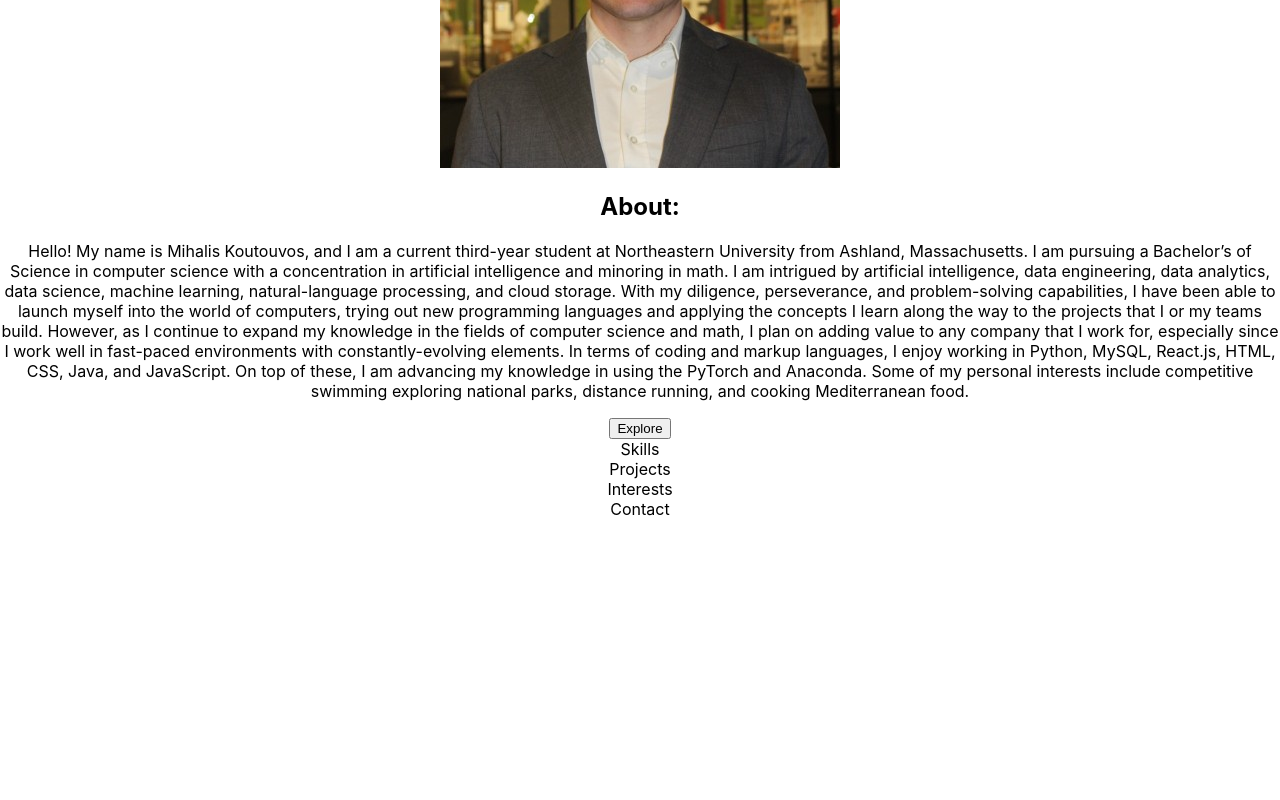
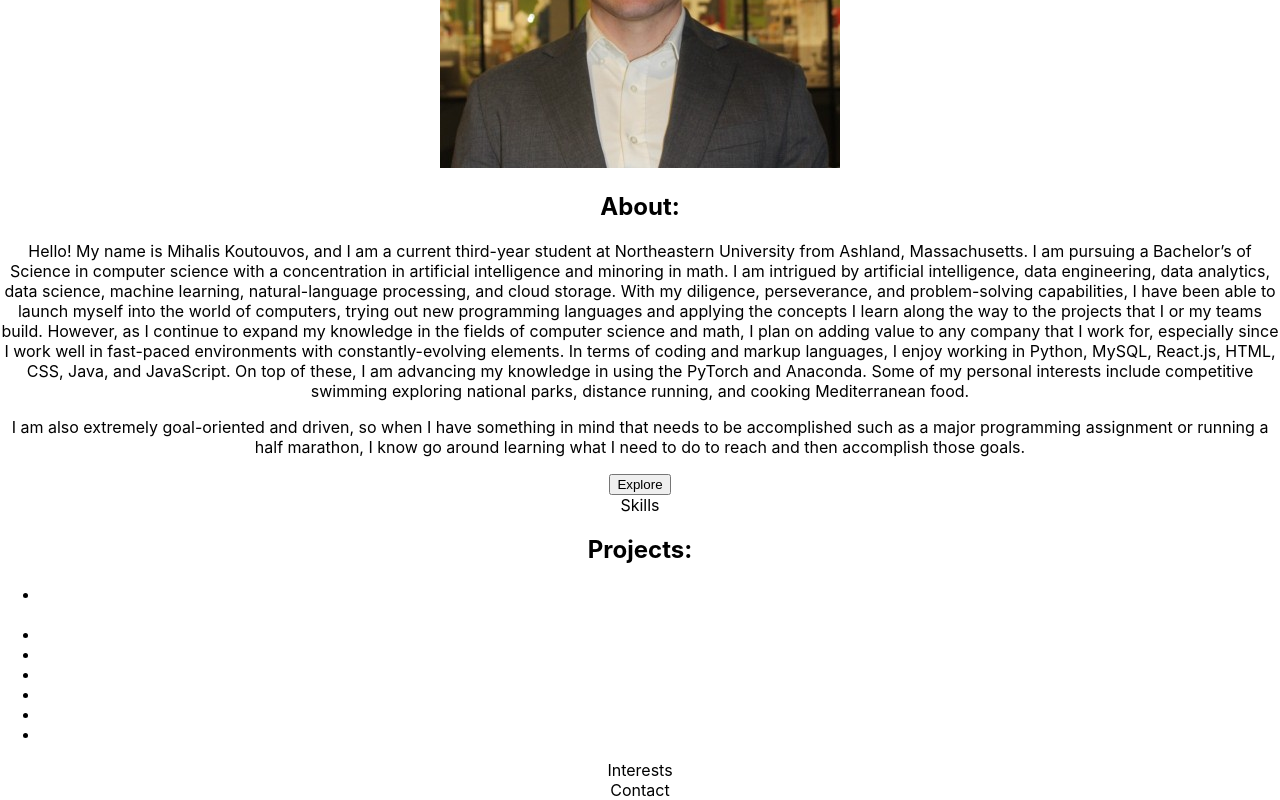
Before and after one commit to Mihalis-Koutouvos/updated_personal_website, a React (Create React App) app in the folder updated_personal_website/: page / in a window 1280 px wide. Shown: the part 384-1184 px from the top of the page. Before the commit the page ends 903 px from the top, so only its background shows below. Built offline with nearby package versions, Linux system fonts and the light colour scheme.

Commit message:
Added more structure to the projects page

```diff
--- a/updated_personal_website/src/About.js
+++ b/updated_personal_website/src/About.js
@@ -17,7 +17,8 @@
                     way to the projects that I or my teams build. However, as I continue to expand my knowledge in the fields of computer science and math, I plan on adding value to any company that I work for, especially since I work well in fast-paced environments with constantly-evolving elements.
                     In terms of coding and markup languages, I enjoy working in Python, MySQL, React.js, HTML, CSS, Java, and JavaScript. On top of these, I am advancing my knowledge in using the PyTorch and Anaconda.
                     Some of my personal interests include competitive swimming exploring national parks, distance running, and cooking Mediterranean food.</p>
-                <p></p>
+
+                <p>I am also extremely goal-oriented and driven, so when I have something in mind that needs to be accomplished such as a major programming assignment or running a half marathon, I know go around learning what I need to do to reach and then accomplish those goals.</p>
                 <button className="button">Explore</button>
             </div>
         </div>
--- a/updated_personal_website/src/Navbar.js
+++ b/updated_personal_website/src/Navbar.js
@@ -22,29 +22,30 @@
     <div className="header">
         <nav className="navbar">
 
-            {/* Even though the smooth scroll works, we need to be able to see the title of each section, so we adjust the offset.*/}
-            <Link to="/" spy={true} smooth={true} offset={50} duration={500} onClick={closeMenu}>A Moment with Mihalis</Link>
+            {/*Even though the smooth scroll works, we need to be able to see the title of each section, so we adjust the offset.*/}
+            {/*Feel free to play around with the offset as deemed fit.*/}
+            <Link to="/" spy={true} smooth={true} offset={-100} duration={500} onClick={closeMenu}>A Moment with Mihalis</Link>
 
 
             <ul className={click ? "nav-menu active" : "nav-menu"}>
                 <li>
-                    <Link to="about" spy={true} smooth={true} offset={50} duration={500} onClick={closeMenu}>About</Link>
+                    <Link to="about" spy={true} smooth={true} offset={-100} duration={500} onClick={closeMenu}>About</Link>
                 </li>
 
                 <li>
-                    <Link to="skills" spy={true} smooth={true} offset={50} duration={500} onClick={closeMenu}>Skills</Link>
+                    <Link to="skills" spy={true} smooth={true} offset={-100} duration={500} onClick={closeMenu}>Skills</Link>
                 </li>
 
                 <li>
-                    <Link to="projects" spy={true} smooth={true} offset={50} duration={500} onClick={closeMenu}>Projects</Link>
+                    <Link to="projects" spy={true} smooth={true} offset={-100} duration={500} onClick={closeMenu}>Projects</Link>
                 </li>
 
                 <li>
-                    <Link to="interests" spy={true} smooth={true} offset={50} duration={500} onClick={closeMenu}>Interests</Link>
+                    <Link to="interests" spy={true} smooth={true} offset={-100} duration={500} onClick={closeMenu}>Interests</Link>
                 </li>
 
                 <li>
-                    <Link to="contact" spy={true} smooth={true} offset={50} duration={500} onClick={closeMenu}>Contact</Link>
+                    <Link to="contact" spy={true} smooth={true} offset={-100} duration={500} onClick={closeMenu}>Contact</Link>
                 </li>
 
             </ul>
--- a/updated_personal_website/src/Projects.js
+++ b/updated_personal_website/src/Projects.js
@@ -2,7 +2,35 @@
 
 const Projects = () => {
   return (
-    <div>Projects</div>
+    //id necessary for linking when we use hashtags
+    //Child error with image, so changed to inline
+    <div className='projects' id='projects'>
+        <div className='container'>
+
+            <div className='text-section'>
+                <h2>Projects:</h2>
+                <span className='highlight-line'></span>
+                <ul>
+                    <li>
+                        <p></p>
+                    </li>
+
+                    <li></li>
+
+                    <li></li>
+
+                    <li></li>
+
+                    <li></li>
+
+                    <li></li>
+
+                    <li></li>
+                </ul>
+
+            </div>
+        </div>
+    </div>
   )
 }
 
```
